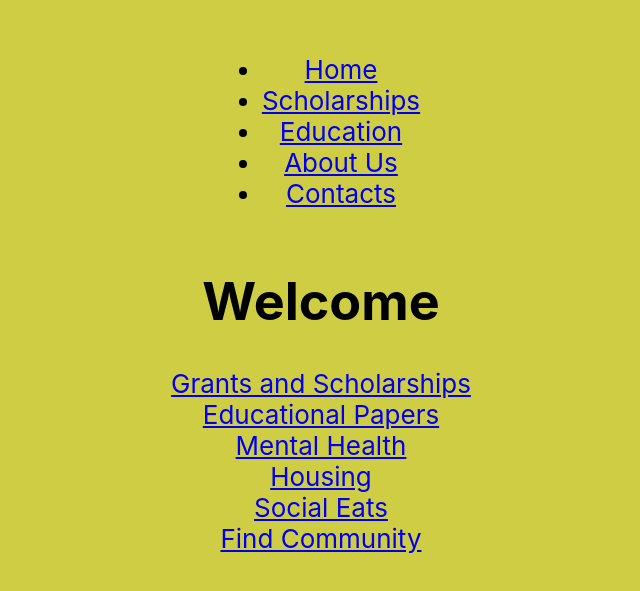
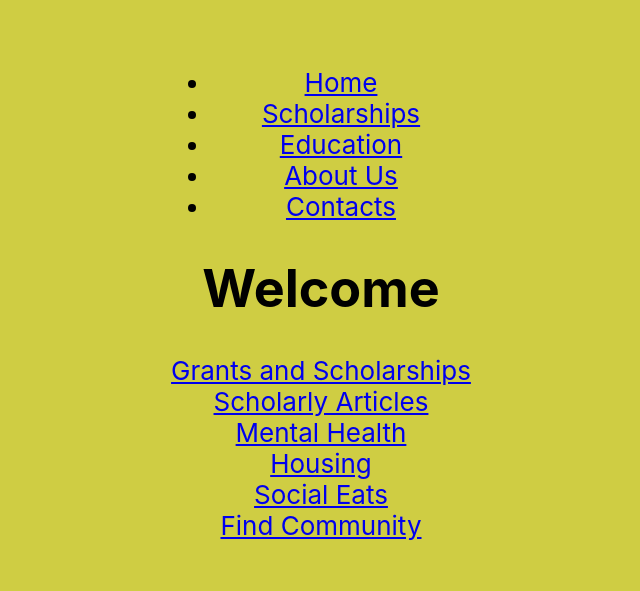
Before and after one commit to kumankai/MelaninMind, a React (Create React App) app in the folder app/: page /home in a window 1280 px wide. Shown: the part 109-700 px from the top of the page, without its empty margins (319-959 px from the left). Built offline with nearby package versions, Linux system fonts and the light colour scheme.

Commit message:
Fixed navbar issue

```diff
--- a/app/src/App.js
+++ b/app/src/App.js
@@ -19,7 +19,6 @@ function App() {
     <div className="App">
       <header className="App-header">
 
-        <Nav/>
         <Routes>
           <Route path="/" element={<Login/>} ></Route>
           <Route path="/home" element={<Home/>} ></Route>
--- a/app/src/views/Home.js
+++ b/app/src/views/Home.js
@@ -1,5 +1,6 @@
 import React,{ useState, useEffect } from "react";
 import { Link } from 'react-router-dom';
+import Nav from '../component/Nav.js';
 
 function HomePage() {
     const [name, setName] = useState('');
@@ -13,13 +14,15 @@ function HomePage() {
 
     return (
         <div>
+            <Nav/>
+
             <h1>Welcome {name ? name : ''}</h1>
             <div className="scholar">
                     <Link  to="/views/Grants">Grants and Scholarships</Link>
             </div>
 
             <div className="research">
-                <Link  to="/views/Research">Educational Papers</Link>
+                <Link  to="/views/Research">Scholarly Articles</Link>
             </div>
             <div className="health">
                 <Link  to="">Mental Health</Link>
--- a/app/src/views/Login.js
+++ b/app/src/views/Login.js
@@ -58,7 +58,7 @@ function Login() {
                     </div>
 
                     <div>
-                        <Link to="/views/Signup">Sign Up</Link>
+                        <Link to="/Signup">Sign Up</Link>
                     </div>
                 </form>
             </div>
--- a/app/src/views/cohereChat.js
+++ b/app/src/views/cohereChat.js
@@ -1,6 +1,7 @@
 import React, { useState, useEffect } from 'react';
 import { CohereClient } from "cohere-ai";
 import Message from './message.js';
+import Nav from '../component/Nav.js';
 
 function ChatRoom() {
   const sampleHistory = [
@@ -85,6 +86,8 @@ function ChatRoom() {
 
   return (
     <div>
+      <Nav/>
+
       <h1>Chat Room</h1>
       <div>
         <p>Welcome to the Chat Room!</p>
```
